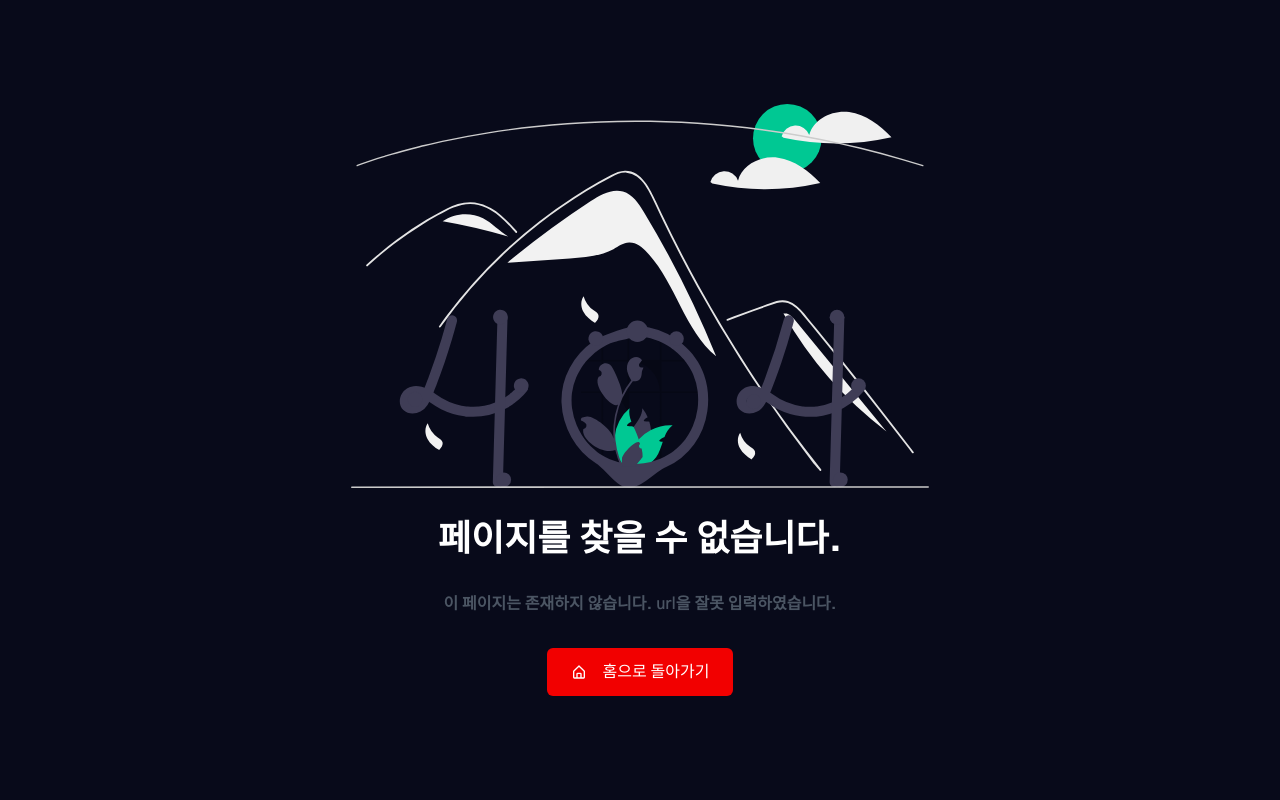
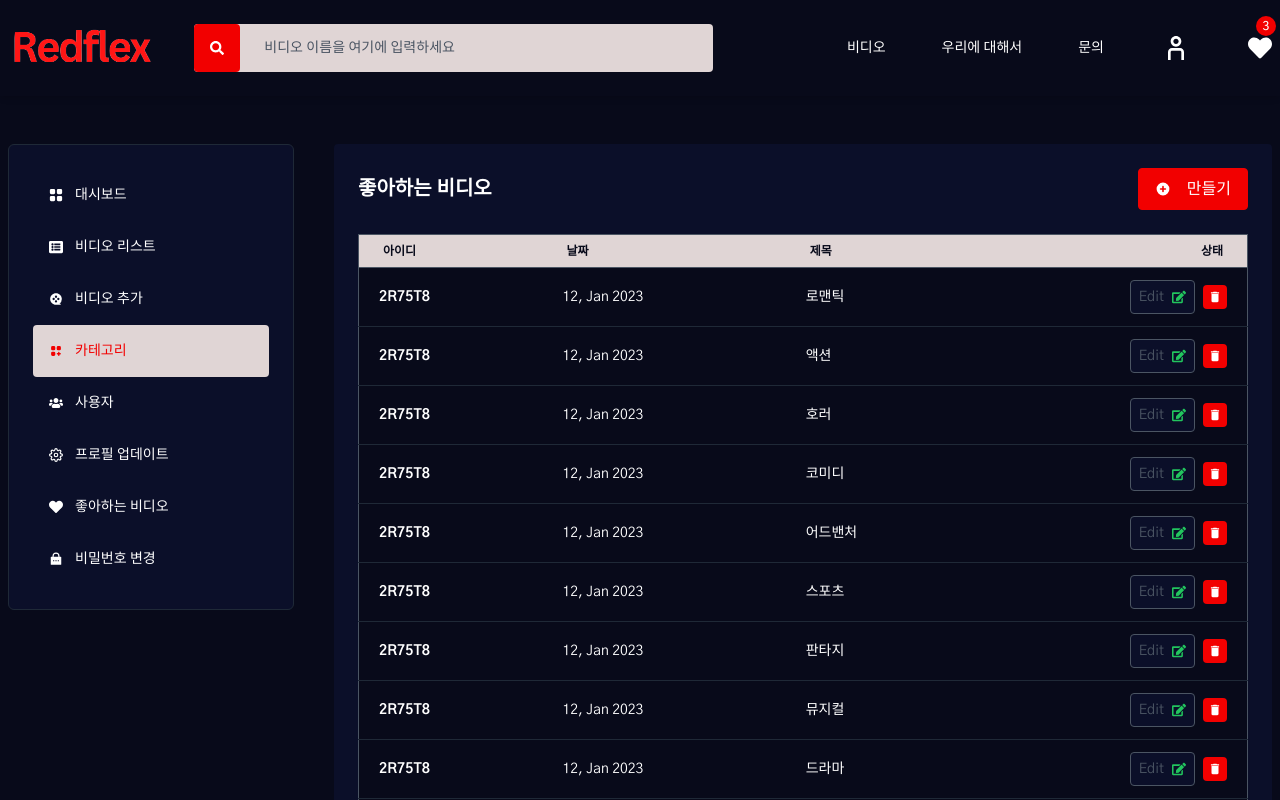
Before and after one commit to Jangchaeyun/redflex, a React (Create React App) app: page /categories in a window 1280 px wide. Shown: the top 800 px of the page. Built offline with nearby package versions, Linux system fonts and the light colour scheme.

Commit message:
Categories Screen

```diff
--- a/src/App.js
+++ b/src/App.js
@@ -3,6 +3,7 @@
 import { Routes, Route } from 'react-router-dom'
 import AboutsUs from './Screens/AboutUs';
 import ContactUs from './Screens/ContactUs';
+import Categories from './Screens/Dashboard/Admin/Categories';
 import Dashboard from './Screens/Dashboard/Admin/Dashboard';
 import VideosList from './Screens/Dashboard/Admin/VideoList';
 import FavoriteVideos from './Screens/Dashboard/FavoriteVideos';
@@ -33,6 +34,7 @@
       <Route path="/favorites" element={<FavoriteVideos />} />
       <Route path="/videoslist" element={<VideosList />} />
       <Route path="/dashboard" element={<Dashboard />} />
+      <Route path="/categories" element={<Categories />} />
       <Route path="/*" element={<NotFound />} />
     </Routes>
   );
--- /dev/null
+++ b/src/Components/Table2.js
@@ -0,0 +1,113 @@
+import React from 'react'
+import { FaEdit } from 'react-icons/fa';
+import { MdDelete } from 'react-icons/md';
+
+const Head = "text-xs text-left text-main font-semibold px-6 py-2 uppercase";
+const Text = "text-sm text-left leading-6 whitespace-nowrap px-5 py-3";
+
+// rows
+const Rows = (data, i, users) => {
+  return (
+    <tr key={i}>
+      {/* users */}
+      {users ? (
+        <>
+          <td className={`${Text}`}>
+            <div className="w-12 p-1 bg-dry border border-border h-12 rounded overflow-hidden">
+              <img
+                className="h-full w-full object-cover"
+                src={`/images/${data.image ? data.image : "user.png"}`}
+                alt={data?.fullName}
+              />
+            </div>
+          </td>
+          <td className={`${Text}`}>{data._id ? data._id : "2R75T8"}</td>
+          <td className={`${Text}`}>
+            {data.createAt ? data.createAt : "12, Jan 2023"}
+          </td>
+          <td className={`${Text}`}>{data.fullName}</td>
+          <td className={`${Text}`}>{data.email}</td>
+          <td className={`${Text} float-right flex-rows gap-2`}>
+            <button className="bg-subMain text-white rounded flex-colo w-6 h-6">
+              <MdDelete />
+            </button>
+          </td>
+        </>
+      ) : (
+        // Categories
+        <>
+          <td className={`${Text} font-bold`}>2R75T8</td>
+          <td className={`${Text}`}>
+            {data.createAt ? data.createAt : "12, Jan 2023"}
+          </td>
+          <td className={`${Text}`}>{data.title}</td>
+          <td className={`${Text} float-right flex-rows gap-2`}>
+            <button
+              className="border border-border bg-dry flex-rows gap-2 text-border rounded py-1 px-2"
+            >
+              Edit <FaEdit className="text-green-500" />
+            </button>
+            <button className="bg-subMain text-white rounded flex-colo w-6 h-6">
+              <MdDelete />
+            </button>
+          </td>
+        </>
+      )}
+    </tr>
+    )
+}
+
+
+// table
+function Table2({ data, users }) {
+  return (
+<div className="overflow-x-scroll overflow-hidden relative w-full">
+      <table className="w-full table-auto border border-border divide-y divide-border">
+        <thead>
+          <tr className="bg-dryGray">
+            {users ? (
+              <>
+                <th scope="col" className={`${Head}`}>
+                  이미지
+                </th>
+                <th scope="col" className={`${Head}`}>
+                  아이디
+                </th>
+                <th scope="col" className={`${Head}`}>
+                  날짜
+                </th>
+                <th scope="col" className={`${Head}`}>
+                  이름
+                </th>
+                <th scope="col" className={`${Head}`}>
+                  이메일
+                </th>
+              </>
+            ) : (
+              <>
+                <th scope="col" className={`${Head}`}>
+                  아이디
+                </th>
+                <th scope="col" className={`${Head}`}>
+                  날짜
+                </th>
+                <th scope="col" className={`${Head}`}>
+                  제목
+                </th>
+              </>
+            )}
+
+            <th scope="col" className={`${Head} text-end`}>
+              상태
+            </th>
+          </tr>
+        </thead>
+        <tbody className="bg-main divide-y divide-gray-800">
+          {data.map((data, i) => Rows(data, i, users))}
+        </tbody>
+      </table>
+    </div>
+  )
+}
+
+export default Table2
--- a/src/Screens/Dashboard/Admin/Categories.js
+++ b/src/Screens/Dashboard/Admin/Categories.js
@@ -0,0 +1,24 @@
+import React from 'react'
+import { HiPlusCircle } from 'react-icons/hi'
+import Table2 from '../../../Components/Table2'
+import { CategoriesData } from '../../../Data/CategoriesData'
+import SideBar from '../SideBar'
+
+function Categories() {
+  return (
+    <SideBar>
+        <div className='flex flex-col gap-6'>
+            <div className='flex-btn gap-2'>
+                <h2 className='text-xl font-bold'>좋아하는 비디오</h2>
+                <button className='bg-subMain flex-rows gap-4 font-medium transitions hover:bg-main border border-subMain text-white py-2 px-4 rounded w-full sm:w-auto'>
+                    <HiPlusCircle /> 만들기
+                </button>
+            </div>
+
+            <Table2 data={CategoriesData} users={false} />
+        </div>
+    </SideBar>
+  )
+}
+
+export default Categories
--- a/src/Screens/Dashboard/Admin/VideoList.js
+++ b/src/Screens/Dashboard/Admin/VideoList.js
@@ -5,7 +5,6 @@
 
 function VideosList() {
   return (
-    <div>
     <SideBar>
       <div className='flex flex-col gap-6'>
           <div className='flex-btn gap-2'>
@@ -18,7 +17,6 @@
           <Table data={Videos} admin={false} />
       </div>
     </SideBar>
-    </div>
   )
 }
 
```
Lines whose indentation alone changed are shown as unchanged.
